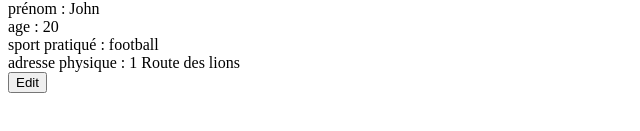
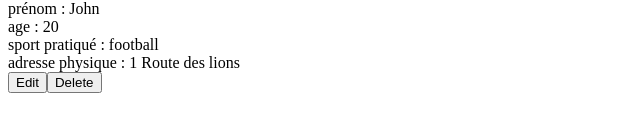
Before and after one commit to Techktr/GestionPatient, an Angular app: page /patients/1 in a window 1280 px wide. Shown: the part 183-314 px from the top of the page, without its empty margins (0-640 px from the left). Built offline with nearby package versions, Linux system fonts and the light colour scheme.

Commit message:
feat: ajout de la methode de suppression pour finir le CRUD de la partie patient.

```diff
--- a/src/app/patient/patient-details/patient-details.html
+++ b/src/app/patient/patient-details/patient-details.html
@@ -8,3 +8,4 @@
   <div>adresse physique : {{patient.address}}</div>
 }
 <button [routerLink]="['/patients', patient?.id, 'edit']">Edit</button>
+<button (click)="onDelete(patient?.id)">Delete</button>
--- a/src/app/patient/patient-details/patient-details.ts
+++ b/src/app/patient/patient-details/patient-details.ts
@@ -1,5 +1,5 @@
 import {ChangeDetectorRef, Component, inject, OnInit} from '@angular/core';
-import {ActivatedRoute, RouterLink} from '@angular/router';
+import {ActivatedRoute, Router, RouterLink} from '@angular/router';
 import {PatientService} from '../patient';
 import {Patient} from '../patient.interface';
 
@@ -17,6 +17,7 @@ export class PatientDetails implements OnInit {
     private id: string| null = null;
     private patientService: PatientService = inject(PatientService);
     private changeDetectorRef:ChangeDetectorRef = inject(ChangeDetectorRef);
+    private router:Router = inject(Router);
     public patient: Patient | undefined;
 
   ngOnInit(): void {
@@ -28,4 +29,12 @@ export class PatientDetails implements OnInit {
       });
     }
   }
+
+  public onDelete(id: number | undefined): void {
+    if (typeof id === 'undefined') {
+      throw Error('Not implemented');
+    }
+    this.patientService.deletePatient(id);
+    this.router.navigate(['patients']);
+  }
 }
--- a/src/app/patient/patient.ts
+++ b/src/app/patient/patient.ts
@@ -40,4 +40,9 @@ export class PatientService {
     return this.patients.splice(id, 1, patientUpdated);
   }
 
+  public deletePatient(id:number) {
+    this.patients = this.patients.filter(patient => patient.id !== id);
+    return this.patients;
+  }
+
 }
```
